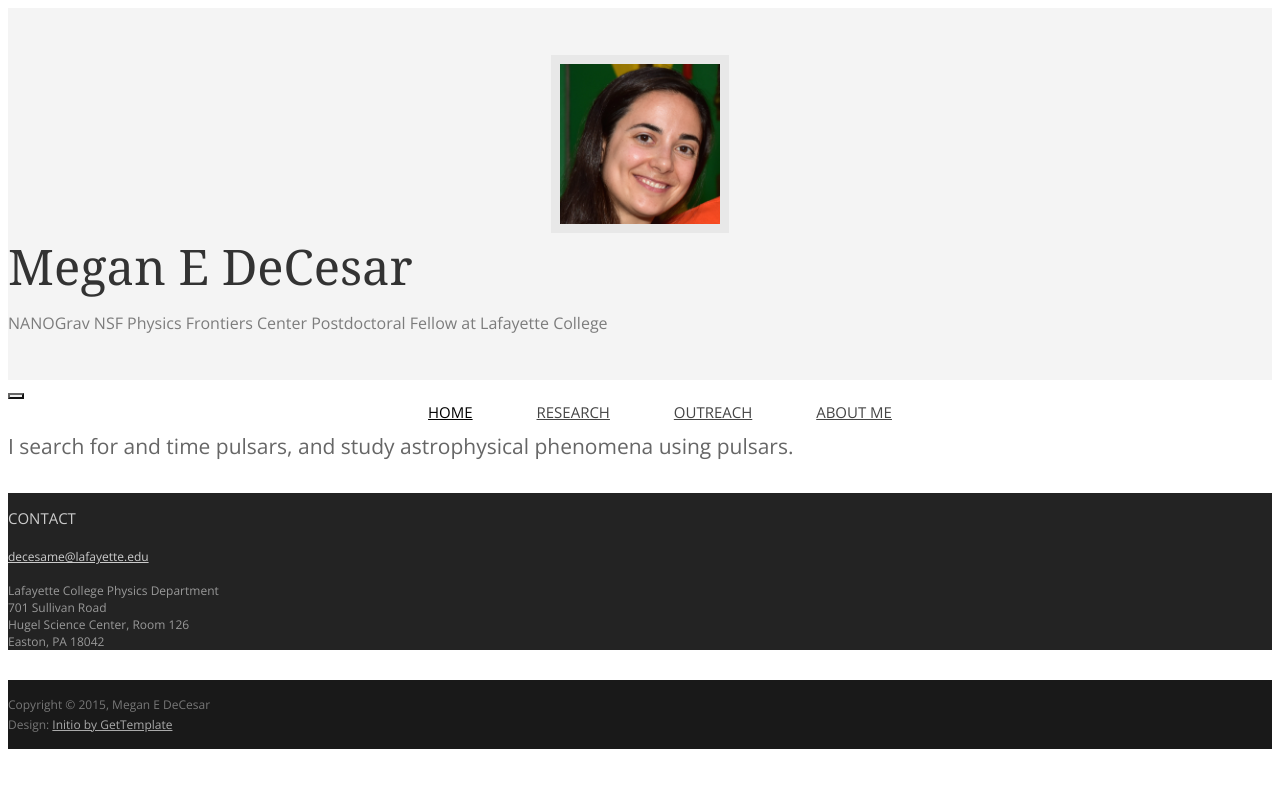
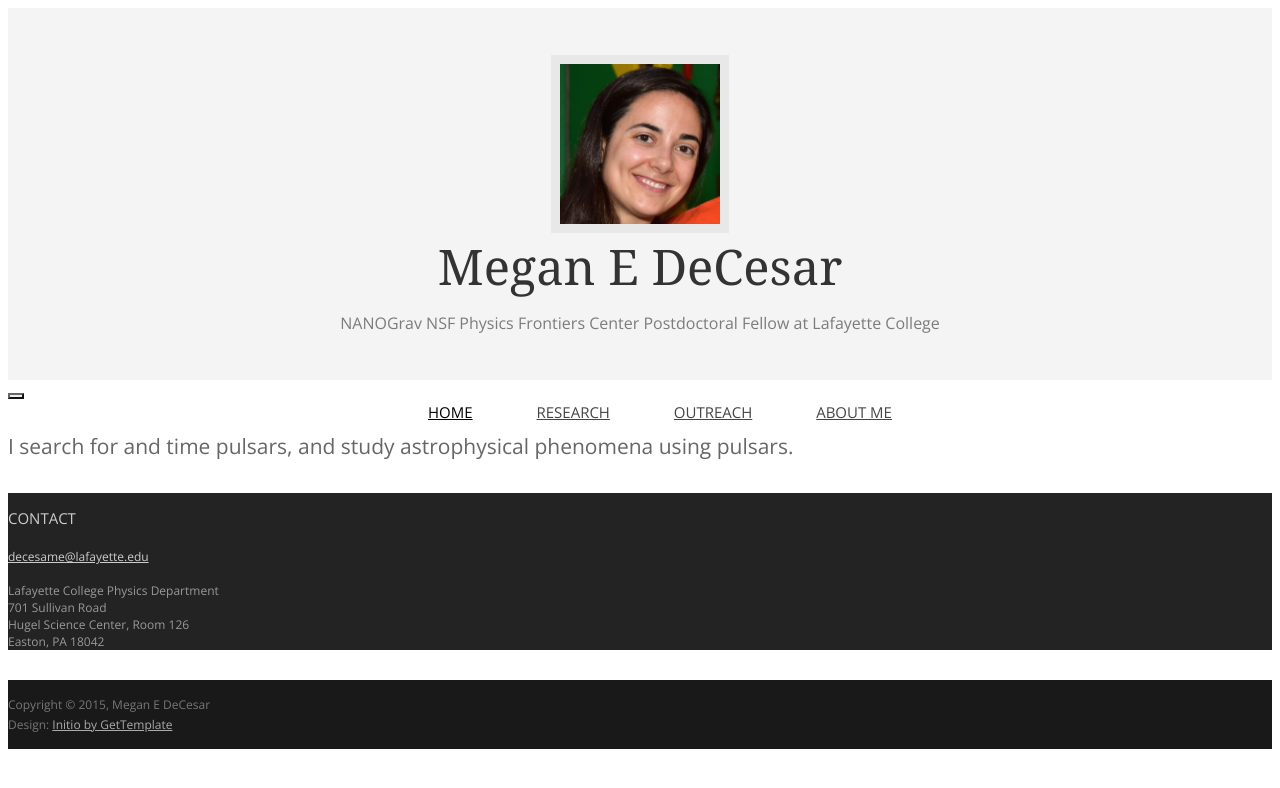
Before and after one commit to mdecesar/mdecesar.github.io, a plain HTML site: page index.html in a window 1280 px wide. Drawn offline with nearby package versions, Linux system fonts and the light colour scheme; some icons are missing; a web font is replaced by a local one.

Commit message:
Trying to center text

```diff
--- a/index.html
+++ b/index.html
@@ -25,7 +25,7 @@
 
 <header id="header">
 	<div id="head" class="parallax" parallax-speed="2">
-		<h1 id="logo" class="text-center">
+		<h1 align="center"> <!--id="logo" class="text-center">-->
 			<img class="img-circle" src="assets/images/megan2.JPG" alt="">
 			<span class="title">Megan E DeCesar</span>
 			<span class="tagline">NANOGrav NSF Physics Frontiers Center Postdoctoral Fellow at Lafayette College<br>
```
